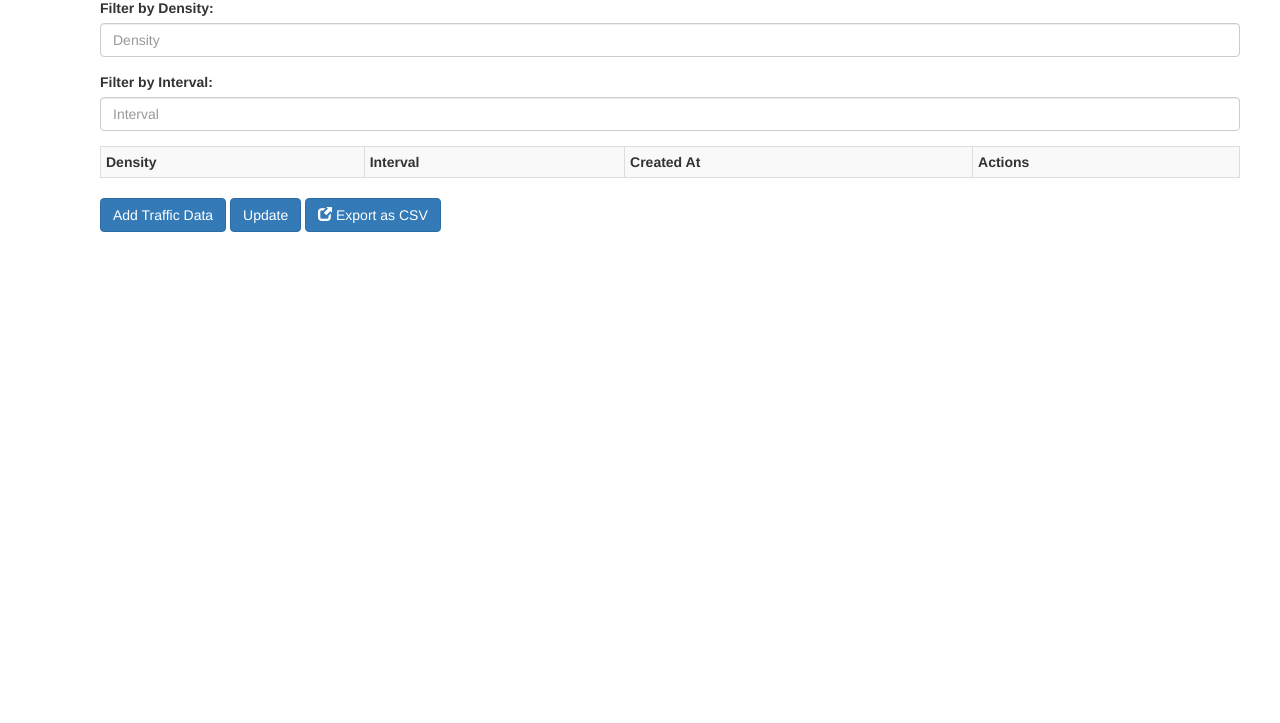
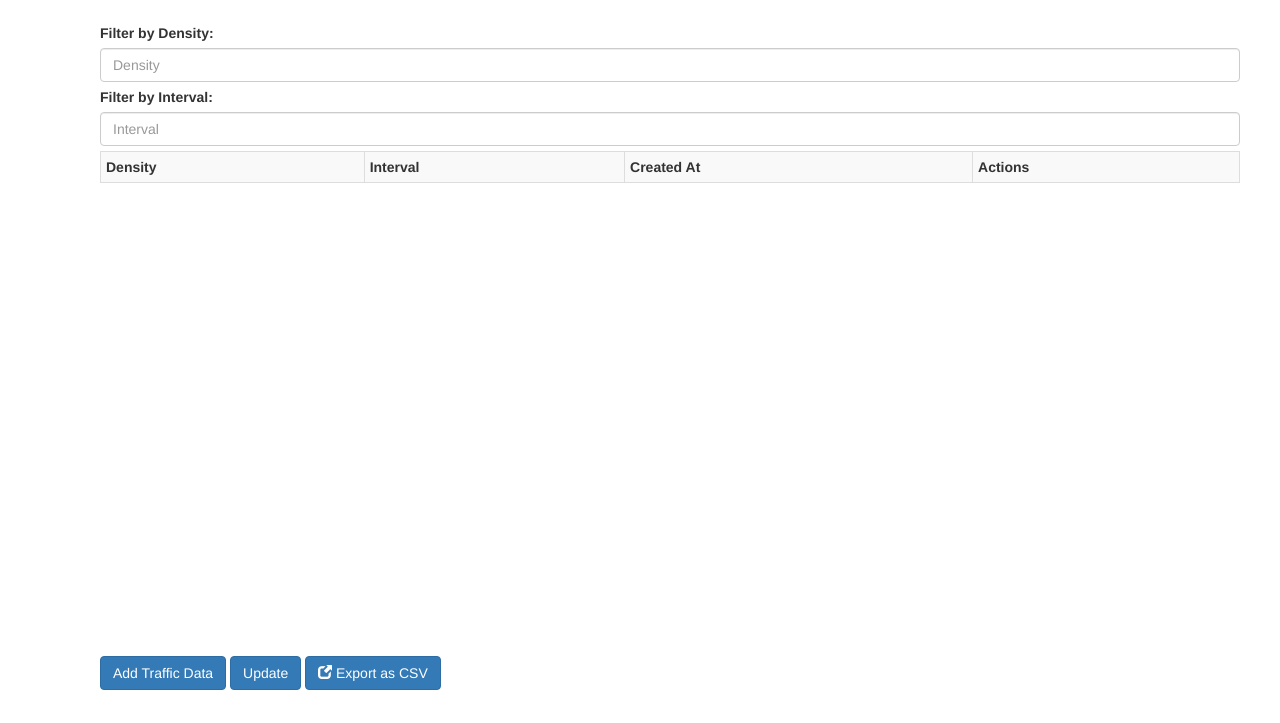
Before and after one commit to MTShin/sdp17webapp, a website: page public/index.html in a window 1280 px wide. Shown: the part 114-837 px from the top of the page. Before the commit the page ends 800 px from the top, so only its background shows below. Drawn offline with nearby package versions, Linux system fonts and the light colour scheme; some packages are replaced by stand-ins of ours; no server answers.

Commit message:
scrollable table

```diff
--- a/public/css/style.css
+++ b/public/css/style.css
@@ -1,3 +1,7 @@
- body{
+ html, body{
      padding: 25px;
+     height:100%;
  }
+div{
+    height:100%;
+}
--- a/public/home.html
+++ b/public/home.html
@@ -2,14 +2,15 @@
 	<h1>{{vm.title}}</h1>
 
 	<div class="container trafficlist-container">
-		<div class="form-group">
+		<div class="form-group" style="height: 7%; width: 100%;">
 			<label >Filter by Density:</label>
 			<input type="text" ng-model="search.traffic.density" class="form-control" placeholder="Density">
 		</div>
-		<div class="form-group">
+		<div class="form-group" style="height: 7%; width: 100%;">
 			<label >Filter by Interval:</label>
 			<input type="text" ng-model="search.traffic.interval" class="form-control" placeholder="Interval">
 		</div>
+		<div class="form-group" id="table" style="overflow: auto; height: 70%; width: 100%;">
 			<table ts-wrapper class="table table-bordered table-striped table-hovered table-condensed" ng-hide="vm.detailed" export-csv="csv" separator="	">
 				<th ts-criteria="density|parseFloat" style="cursor: pointer">Density</th>
 				<th ts-criteria="interval|parseFloat" style="cursor: pointer">Interval</th>
@@ -36,6 +37,7 @@
 					</td>
 				</tr>
 			</table>
+		</div>
 		<button class="btn btn-primary btn-md" ng-hide="vm.detailed === true || vm.addtraffic == true;" ng-click="vm.addtraffic=!vm.addtraffic">Add Traffic Data</button>
 		<button class="btn btn-primary btn-md" ng-hide="vm.detailed === true || vm.addtraffic == true;" ng-click="vm.getTrafficlist();" onclick="this.blur();">Update</button>
 		<a class="btn btn-primary btn-md" title="Export Table" ng-hide="vm.detailed === true || vm.addtraffic == true;" ng-click="csv.generate()" ng-href="{{ csv.link() }}"
--- /dev/null
+++ b/public/scripts/ng-infinite-scroll.min.js
@@ -0,0 +1,2 @@
+/* ng-infinite-scroll - v1.0.0 - 2013-02-23 */
+var mod;mod=angular.module("infinite-scroll",[]),mod.directive("infiniteScroll",["$rootScope","$window","$timeout",function(i,n,e){return{link:function(t,l,o){var r,c,f,a;return n=angular.element(n),f=0,null!=o.infiniteScrollDistance&&t.$watch(o.infiniteScrollDistance,function(i){return f=parseInt(i,10)}),a=!0,r=!1,null!=o.infiniteScrollDisabled&&t.$watch(o.infiniteScrollDisabled,function(i){return a=!i,a&&r?(r=!1,c()):void 0}),c=function(){var e,c,u,d;return d=n.height()+n.scrollTop(),e=l.offset().top+l.height(),c=e-d,u=n.height()*f>=c,u&&a?i.$$phase?t.$eval(o.infiniteScroll):t.$apply(o.infiniteScroll):u?r=!0:void 0},n.on("scroll",c),t.$on("$destroy",function(){return n.off("scroll",c)}),e(function(){return o.infiniteScrollImmediateCheck?t.$eval(o.infiniteScrollImmediateCheck)?c():void 0:c()},0)}}}]);
```
Lines whose indentation alone changed are shown as unchanged.
